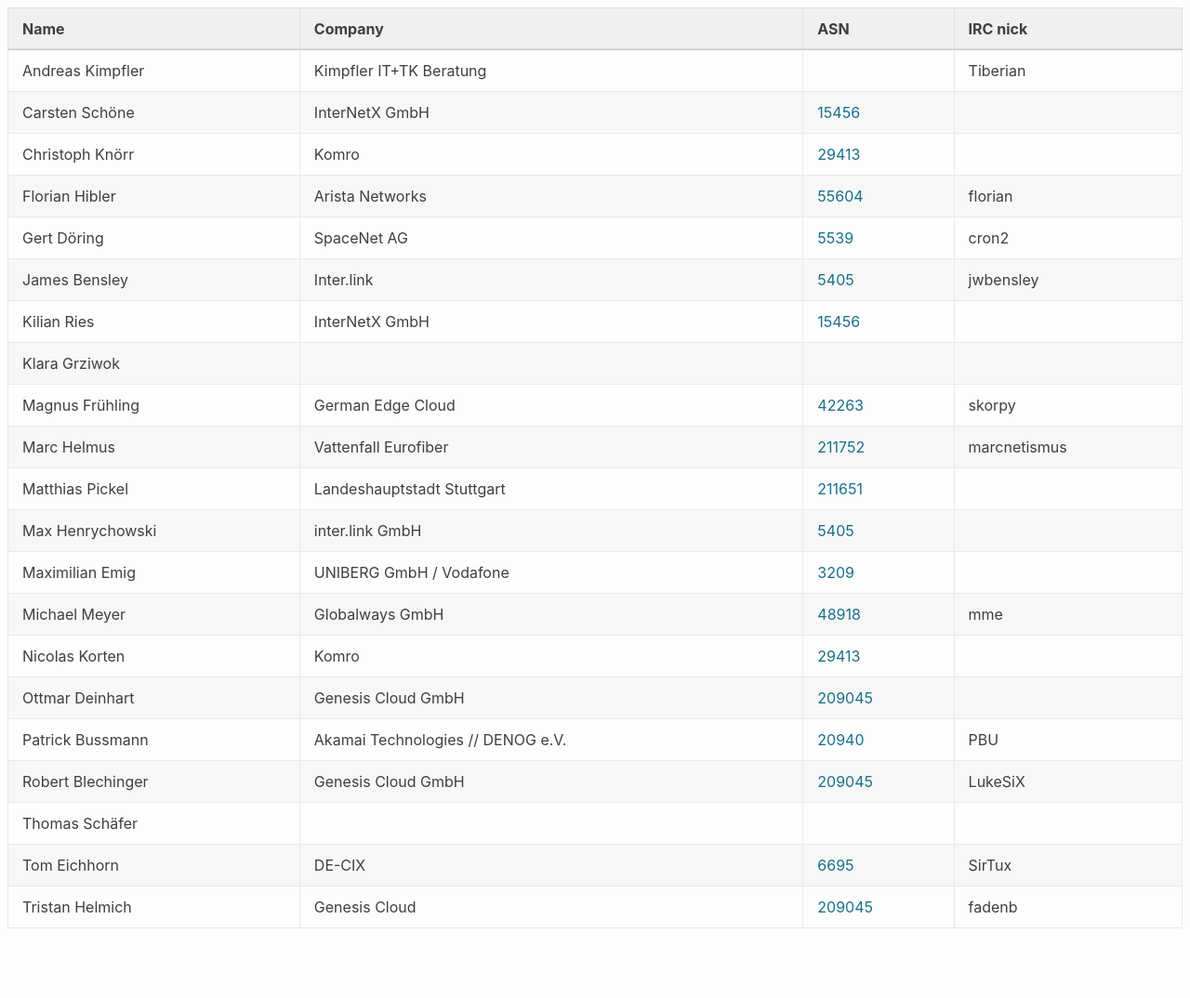
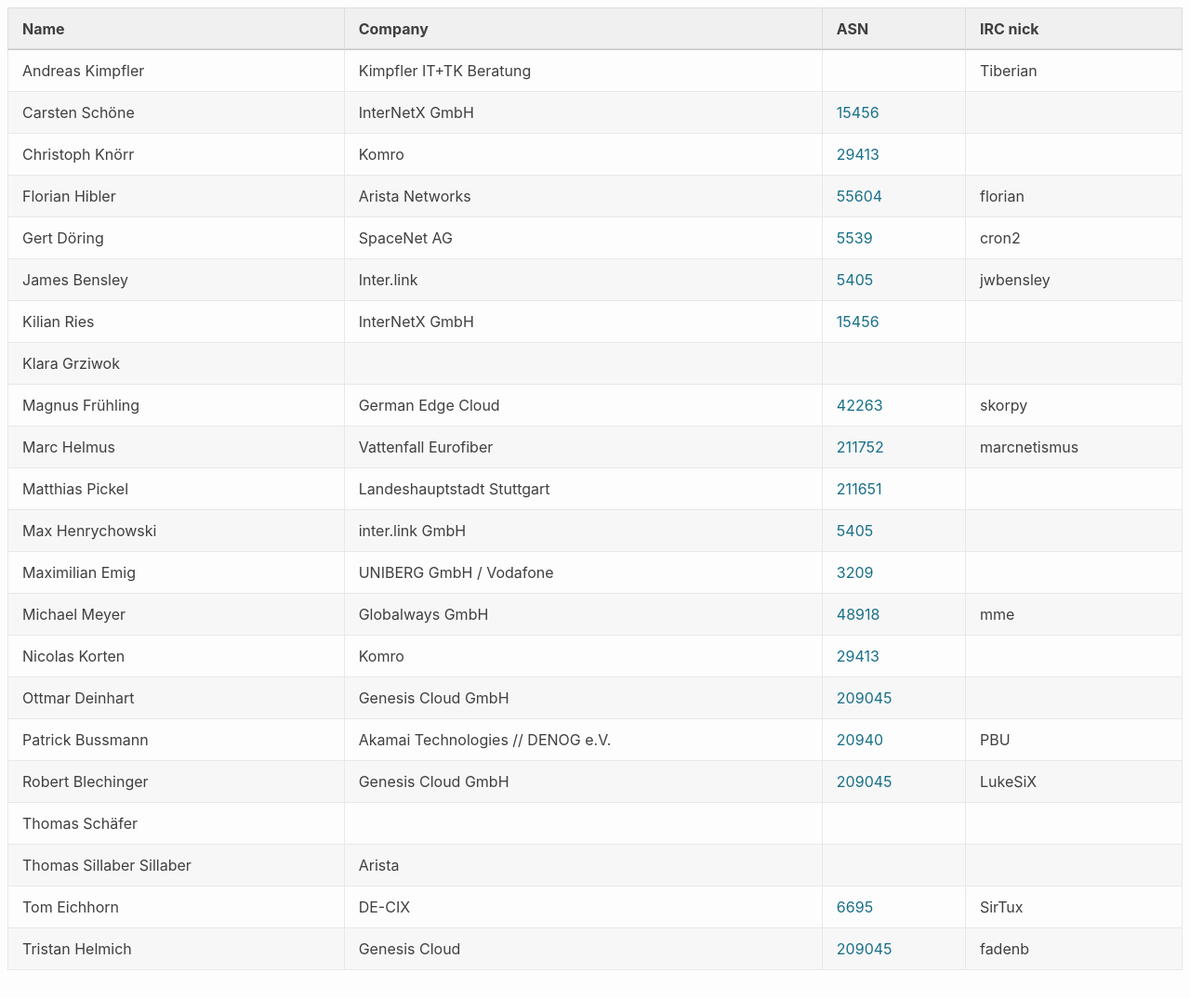
Before and after one commit to denog/pretix-attendeelist, a Jekyll site: the page built from meetup2023_01/index.markdown, in a window 1280 px wide and 1074 px high. Shown: the whole window at 93% size. Built offline with Jekyll 4.4.1, drawn with Linux system fonts in a browser that asks for light colours.

Commit message:
Latest data: Tue Feb 21 14:10:05 UTC 2023

```diff
--- a/_data/attendees_denog_meetup_2023_01.json
+++ b/_data/attendees_denog_meetup_2023_01.json
@@ -114,6 +114,12 @@
     "asn": null
   },
   {
+    "name": "Thomas Sillaber Sillaber",
+    "company": "Arista",
+    "irc": null,
+    "asn": null
+  },
+  {
     "name": "Tom Eichhorn",
     "company": "DE-CIX",
     "irc": "SirTux",
```
